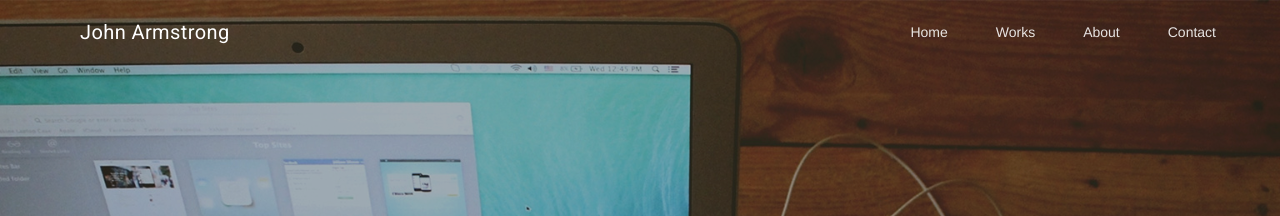
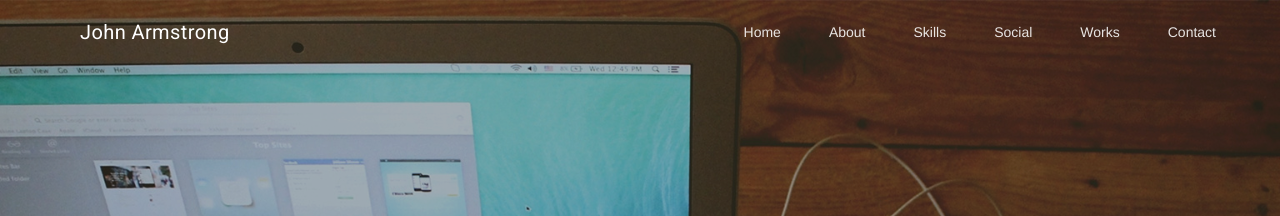
Before and after one commit to jman48/portfolio_site, a Jekyll site: the page built from index.html, in a window 1280 px wide and 900 px high. Shown: the top 216 px of the window. Built offline with Jekyll 4.4.1, drawn with Linux system fonts in a browser that asks for light colours; nearby versions of some CDN libraries.

Commit message:
Added all sections to menu and linked them to the relevant section

```diff
--- a/_includes/about.html
+++ b/_includes/about.html
@@ -1,4 +1,4 @@
-<div class="row summary-section">
+<div id="about" class="row summary-section">
   <div class="section">
     <h2 class="title">ABOUT ME</h2>
     <p class="sub-header">A little about me</p>
--- a/_includes/contact.html
+++ b/_includes/contact.html
@@ -1,4 +1,4 @@
-<div class="row contact-section">
+<div id="contact" class="row contact-section">
   <div class="wrapper">
     <div class="section">
       <h2 class="title">CONTACT</h2>
--- a/_includes/header.html
+++ b/_includes/header.html
@@ -7,20 +7,24 @@
             <div class="mdl-layout-spacer"></div>
             <!-- Navigation -->
             <nav class="mdl-navigation">
-                <a class="mdl-navigation__link" href="">Home</a>
-                <a class="mdl-navigation__link" href="">Works</a>
-                <a class="mdl-navigation__link" href="">About</a>
-                <a class="mdl-navigation__link" href="">Contact</a>
+                <a class="mdl-navigation__link" href="#home">Home</a>
+                <a class="mdl-navigation__link" href="#about">About</a>
+                <a class="mdl-navigation__link" href="#skills">Skills</a>
+                <a class="mdl-navigation__link" href="#social">Social</a>
+                <a class="mdl-navigation__link" href="#works">Works</a>
+                <a class="mdl-navigation__link" href="#contact">Contact</a>
             </nav>
         </div>
     </header>
     <div class="mdl-layout__drawer">
         <span class="mdl-layout-title">John Armstrong</span>
         <nav class="mdl-navigation">
-            <a class="mdl-navigation__link" href="">Home</a>
-            <a class="mdl-navigation__link" href="">Works</a>
-            <a class="mdl-navigation__link" href="">About</a>
-            <a class="mdl-navigation__link" href="">Contact</a>
+            <a class="mdl-navigation__link" href="#home">Home</a>
+            <a class="mdl-navigation__link" href="#about">About</a>
+            <a class="mdl-navigation__link" href="#skills">Skills</a>
+            <a class="mdl-navigation__link" href="#social">Social</a>
+            <a class="mdl-navigation__link" href="#works">Works</a>
+            <a class="mdl-navigation__link" href="#contact">Contact</a>
         </nav>
     </div>
 </div>
--- a/_includes/skills.html
+++ b/_includes/skills.html
@@ -1,4 +1,4 @@
-<div class="row skills-section">
+<div id="skills" class="row skills-section">
   <div class="section">
     <h2 class="title">SKILLS</h2>
     <p class="sub-header">Some of my tech skills</p>
--- a/_includes/social.html
+++ b/_includes/social.html
@@ -1,4 +1,4 @@
-<div class="row social">
+<div id="social" class="row social">
   <div class="social-wrapper">
     <div class="section">
       <h2 class="title">FIND ME ON THE WEB</h2>
--- a/_includes/works.html
+++ b/_includes/works.html
@@ -1,4 +1,4 @@
-<div class="row works-section">
+<div id="works" class="row works-section">
   <div class="section">
     <h2 class="title">WORKS</h2>
     <p class="sub-header">Some of my personal projects</p>
```
